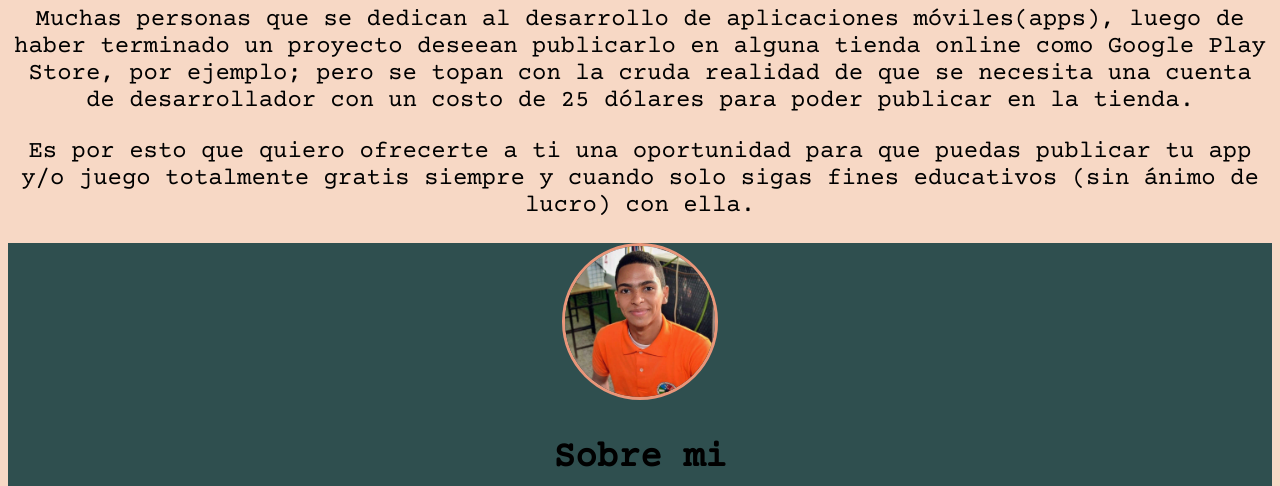
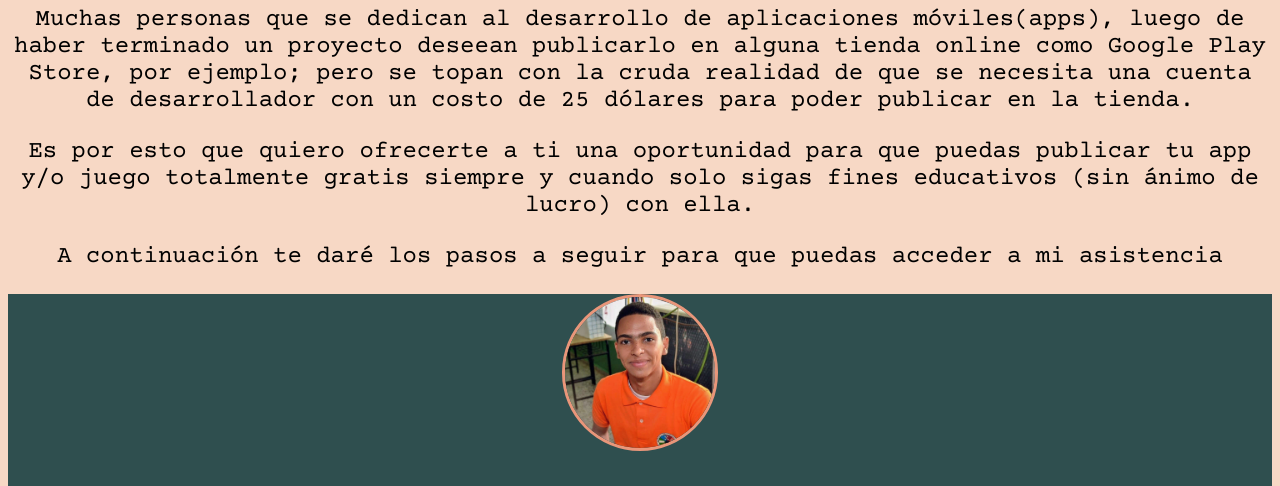
Before and after one commit to JeffryCoder/blog, a plain HTML site: page index.html in a window 1280 px wide. Shown: the part 282-768 px from the top of the page. Drawn offline with nearby package versions, Linux system fonts and the light colour scheme.

Commit message:
Agregando tercer párrafo al artículo

```diff
--- a/index.html
+++ b/index.html
@@ -23,6 +23,7 @@
                 <h3>¡Publica GRATIS en la Google Play Store!</h3>
                 <p>Muchas personas que se dedican al desarrollo de aplicaciones móviles(apps), luego de haber terminado un proyecto deseean publicarlo en alguna tienda online como Google Play Store, por ejemplo; pero se topan con la cruda realidad de que se necesita una cuenta de desarrollador con un costo de 25 dólares para poder publicar en la tienda.</p>
                 <p>Es por esto que quiero ofrecerte a ti una oportunidad para que puedas publicar tu app y/o juego totalmente gratis siempre y cuando solo sigas fines educativos (sin ánimo de lucro) con ella.</p>
+                <p>A continuación te daré los pasos a seguir para que puedas acceder a mi asistencia</p>
             </article>
         </section>
         <section class="aboutMe" >
```
